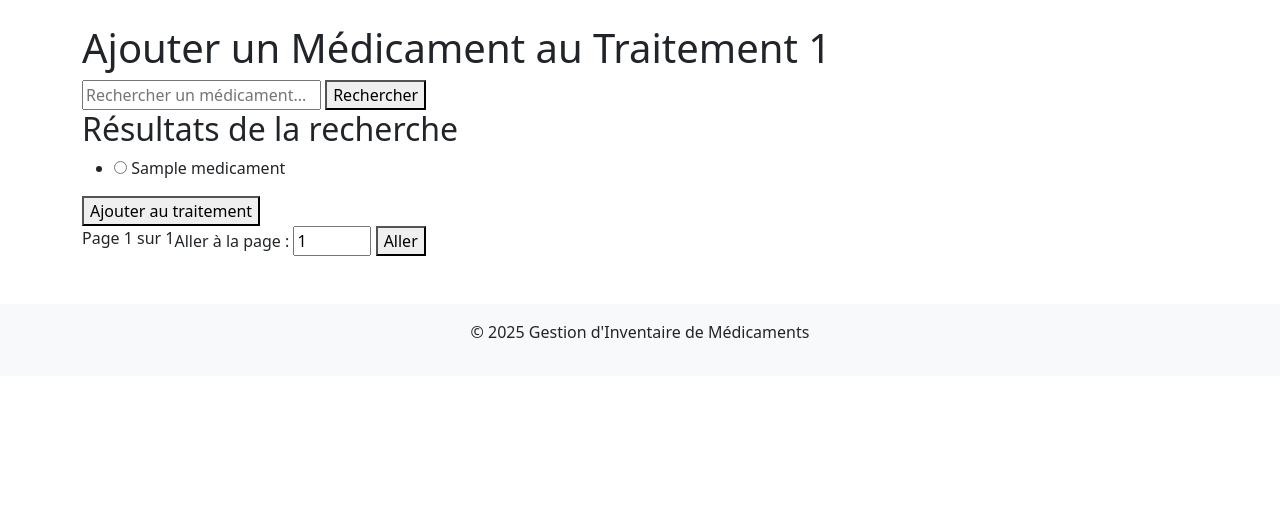
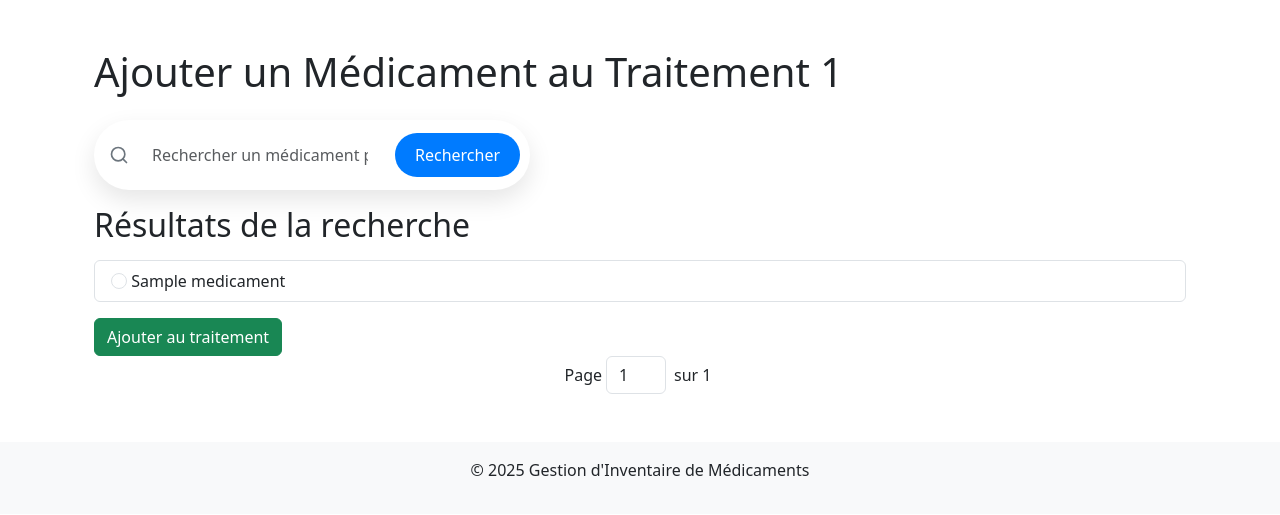
Before and after one commit to fbotel17/GIMProject, a Symfony app: template GIM/templates/traitement/add_medicament.html.twig in a window 1280 px wide. Shown: the part 56-571 px from the top of the page. Run offline with Twig, Linux system fonts and the light colour scheme; the template is opened without the code that fills it: most values are stand-ins (such as "Sample title", 1, 10 or a date in 2020); some libraries are stand-ins or nearby versions.

Commit message:
stylisation

```diff
--- a/GIM/templates/traitement/add_medicament.html.twig
+++ b/GIM/templates/traitement/add_medicament.html.twig
@@ -1,8 +1,8 @@
-{# templates/traitement/add_medicament.html.twig #}
 {% extends 'base.html.twig' %}
 
 {% block body %}
-	<h1>Ajouter un Médicament au Traitement
+	<div class="container mt-5">
+		<h1 class="mb-4">Ajouter un Médicament au Traitement
 			{{ traitement.id }}</h1>
 
 		{% for label, messages in app.flashes %}
@@ -13,49 +13,66 @@
 			{% endfor %}
 		{% endfor %}
 
-	<form method="GET" action="{{ path('app_traitement_add_medicament', {id: traitement.id}) }}">
-		<input type="text" name="search" placeholder="Rechercher un médicament..." value="{{ searchTerm }}">
-		<button type="submit">Rechercher</button>
+
+		<div class="d-flex justify-content-between mb-3">
+			<form method="get" action="{{ path('app_traitement_add_medicament', {id: traitement.id}) }}" class="d-flex">
+				<div class="search-container position-relative d-flex align-items-center w-100">
+					<svg xmlns="http://www.w3.org/2000/svg" width="20" height="20" viewbox="0 0 24 24" fill="none" stroke="currentColor" stroke-width="2" stroke-linecap="round" stroke-linejoin="round" class="search-icon feather feather-search">
+						<circle cx="11" cy="11" r="8"></circle>
+						<line x1="21" y1="21" x2="16.65" y2="16.65"></line>
+					</svg>
+					<input class="form-control search-input ps-5" value="{{ searchTerm }}" type="search" name="search" placeholder="Rechercher un médicament par nom" aria-label="Search">
+					<button class="btn btn-search ms-auto" type="submit">Rechercher</button>
+				</div>
 			</form>
+		</div>
 
 		{% if medicaments is not empty %}
-		<h2>Résultats de la recherche</h2>
+			<h2 class="mb-3">Résultats de la recherche</h2>
 			<form method="POST" action="{{ path('app_traitement_add_medicament', {id: traitement.id}) }}">
-			<ul>
+				<ul class="list-group mb-3">
 					{% for medicament in medicaments %}
-					<li>
-						<input type="radio" name="medicament_id" value="{{ medicament.id }}" id="medicament_{{ medicament.id }}">
-						<label for="medicament_{{ medicament.id }}">{{ medicament.nom }}</label>
+						<li class="list-group-item">
+							<input type="radio" name="medicament_id" value="{{ medicament.id }}" id="medicament_{{ medicament.id }}" class="form-check-input">
+							<label for="medicament_{{ medicament.id }}" class="form-check-label">{{ medicament.nom }}</label>
 						</li>
 					{% endfor %}
 				</ul>
-			<button type="submit">Ajouter au traitement</button>
+				<button type="submit" class="btn btn-success">Ajouter au traitement</button>
 			</form>
 
 			<!-- Pagination Simplifiée -->
-		<div class="pagination">
+			<nav aria-label="Page navigation">
+				<ul class="pagination justify-content-center">
 					{% if currentPage > 1 %}
-				<a href="{{ path('app_traitement_add_medicament', {id: traitement.id, search: searchTerm, page: currentPage - 1}) }}">Précédent</a>
+						<li class="page-item">
+							<a class="page-link" href="{{ path('app_traitement_add_medicament', {id: traitement.id, search: searchTerm, page: currentPage - 1}) }}" aria-label="Previous">
+								<span aria-hidden="true">&laquo;</span>
+							</a>
+						</li>
 					{% endif %}
 
-			<span>Page
-				{{ currentPage }}
-				sur
+					<li class="page-item d-flex align-items-center">
+						<form method="GET" action="{{ path('app_traitement_add_medicament', {id: traitement.id}) }}" class="form-inline d-flex align-items-center">
+							<input type="hidden" name="search" value="{{ searchTerm }}">
+							<label for="page" class="mr-2 mb-0">Page</label>
+							<input type="number" name="page" id="page" class="form-control mx-1" min="1" max="{{ totalPages }}" value="{{ currentPage }}" onchange="this.form.submit()" style="width: 60px;">
+							<span class="mx-1">sur
 								{{ totalPages }}</span>
+						</form>
+					</li>
 
 					{% if currentPage < totalPages %}
-				<a href="{{ path('app_traitement_add_medicament', {id: traitement.id, search: searchTerm, page: currentPage + 1}) }}">Suivant</a>
+						<li class="page-item">
+							<a class="page-link" href="{{ path('app_traitement_add_medicament', {id: traitement.id, search: searchTerm, page: currentPage + 1}) }}" aria-label="Next">
+								<span aria-hidden="true">&raquo;</span>
+							</a>
+						</li>
 					{% endif %}
-
-			<!-- Sauter à une page spécifique -->
-			<form method="GET" action="{{ path('app_traitement_add_medicament', {id: traitement.id}) }}" style="display:inline;">
-				<input type="hidden" name="search" value="{{ searchTerm }}">
-				<label for="page">Aller à la page :</label>
-				<input type="number" name="page" id="page" min="1" max="{{ totalPages }}" value="{{ currentPage }}">
-				<button type="submit">Aller</button>
-			</form>
-		</div>
+				</ul>
+			</nav>
 		{% else %}
 			<p>Aucun médicament trouvé.</p>
 		{% endif %}
+	</div>
 {% endblock %}
```
Also changed, not shown: GIM/templates/traitement/index.html.twig (+31 -15 lines), GIM/templates/traitement/new.html.twig (+26 -5 lines). Lines whose indentation alone changed are shown as unchanged.
